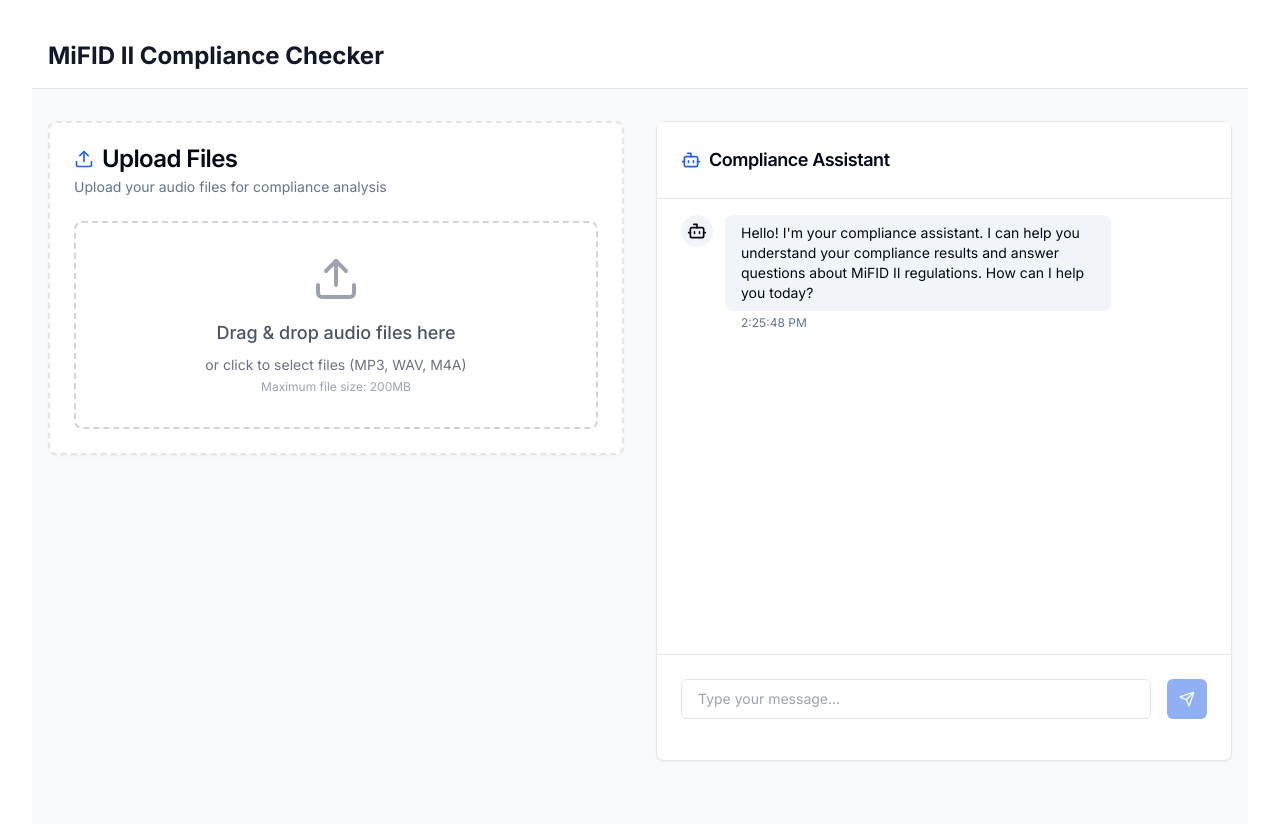
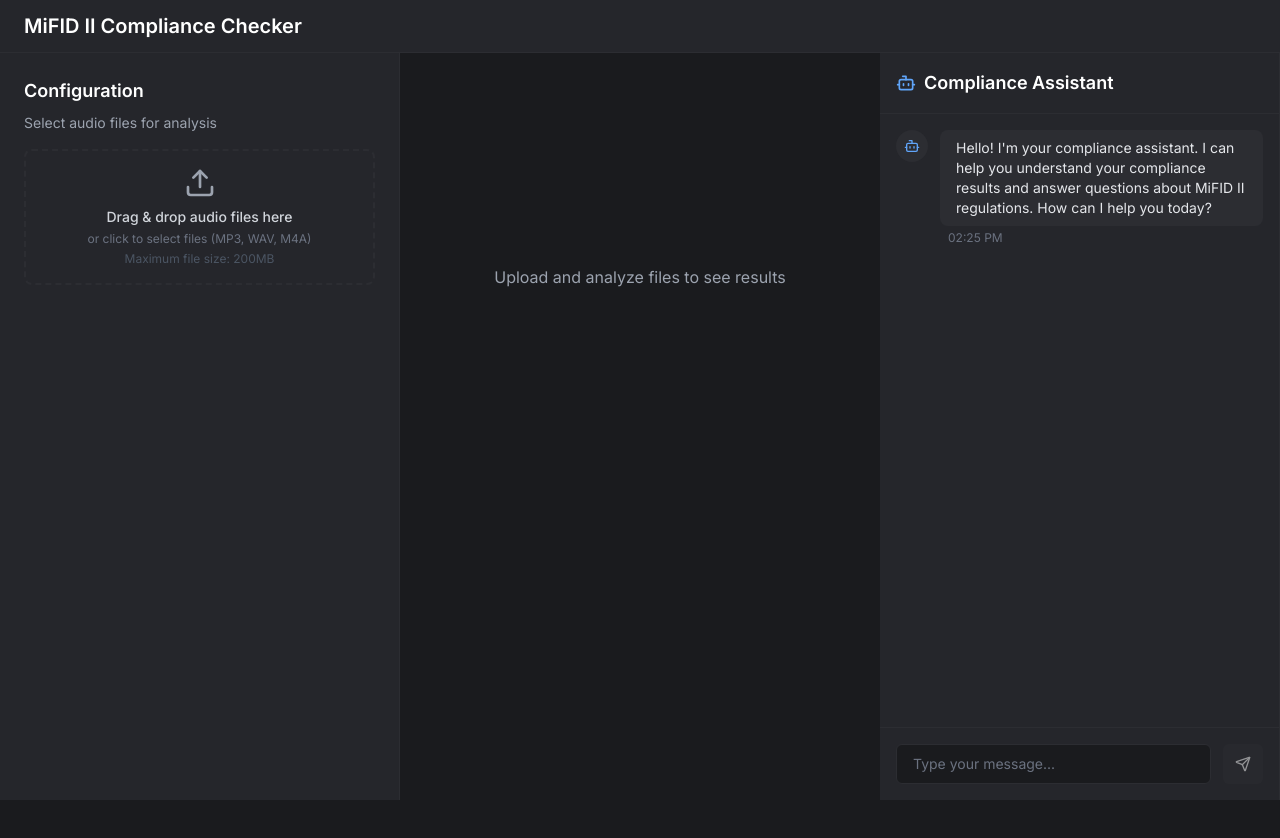
Before and after one commit to sage9705/compliance-checker-frontend, a Next.js app: page / in a window 1280 px wide. Shown: the top 838 px of the page. After the commit the page ends 800 px from the top, so only its background shows below. Built offline with nearby package versions, Linux system fonts and the light colour scheme.

Commit message:
update styling and layout

```diff
--- a/app/layout.tsx
+++ b/app/layout.tsx
@@ -15,15 +15,8 @@ export default function RootLayout({
 }) {
   return (
     <html lang="en" className="h-full">
-      <body className={`${inter.className} h-full`}>
-        <div className="min-h-full">
-          {/* Main Content */}
-          <main className="py-6">
-            <div className="mx-auto max-w-screen-2xl px-4 sm:px-6 lg:px-8">
-              {children}
-            </div>
-          </main>
-        </div>
+      <body className={`${inter.className} h-full bg-[#1A1B1E] text-white antialiased`}>
+        {children}
       </body>
     </html>
   );
--- a/app/page.tsx
+++ b/app/page.tsx
@@ -6,12 +6,11 @@ import ComplianceResult from '@/components/ComplianceResult';
 import ErrorBoundary from '@/components/ErrorBoundary';
 import { Button } from '@/components/ui/button';
 import { Progress } from '@/components/ui/progress';
-import { Download, Upload } from 'lucide-react';
+import { Download, FileText } from 'lucide-react';
 import { Alert, AlertDescription } from '@/components/ui/alert';
 import { FileWithPath } from 'react-dropzone';
-import { Card, CardContent, CardHeader, CardTitle, CardDescription } from '@/components/ui/card';
+import { formatFileSize } from '@/lib/fileSize';
 import ChatInterface from '@/components/ChatInterface';
-import { Tooltip, TooltipContent, TooltipProvider } from '@/components/ui/tooltip';
 
 
 interface ComplianceData {
@@ -167,66 +166,59 @@ export default function Home() {
   };
 
   return (
-    <div className="min-h-screen bg-gray-50">
-      <nav className="bg-white border-b">
-        <div className="container mx-auto px-4 py-4">
-          <div className="flex items-center justify-between">
-            <h1 className="text-2xl font-bold text-gray-900">
-              MiFID II Compliance Checker
-            </h1>
-            <TooltipProvider>
-              <Tooltip>
-                {/* <TooltipTrigger asChild>
-                  <Button variant="outline" size="icon">
-                    <HelpCircle className="h-5 w-5" />
-                  </Button>
-                </TooltipTrigger> */}
-                <TooltipContent>
-                  <p>Upload audio files for MiFID II compliance analysis</p>
-                </TooltipContent>
-              </Tooltip>
-            </TooltipProvider>
-          </div>
-        </div>
+    <div className="h-screen flex flex-col bg-[#25262B] text-white">
+      {/* Top Navigation */}
+      <nav className="bg-[#25262B] border-b border-[#2C2D32] px-4 sm:px-6 py-3 flex-none">
+        <h1 className="text-xl font-semibold">MiFID II Compliance Checker</h1>
       </nav>
 
-      <main className="container mx-auto px-4 py-8">
-        <div className="grid grid-cols-1 lg:grid-cols-2 gap-8">
-          {/* Left Column - File Processing */}
-          <div className="space-y-6">
-            <Card className="border-2 border-dashed">
-              <CardHeader>
-                <CardTitle className="flex items-center gap-2">
-                  <Upload className="h-5 w-5 text-primary" />
-                  Upload Files
-                </CardTitle>
-                <CardDescription>
-                  Upload your audio files for compliance analysis
-                </CardDescription>
-              </CardHeader>
-              <CardContent>
+      {/* Main Content */}
+      <div className="flex flex-col lg:flex-row flex-1 overflow-hidden">
+        {/* Left Panel - File Selection */}
+        <div className="w-full lg:w-[400px] flex-none border-b lg:border-b-0 lg:border-r border-[#2C2D32] bg-[#25262B]">
+          <div className="p-4 sm:p-6 space-y-4 sm:space-y-6">
+            <div>
+              <h2 className="text-lg font-semibold mb-2">Configuration</h2>
+              <p className="text-sm text-gray-400 mb-4">
+                Select audio files for analysis
+              </p>
+
               <ErrorBoundary>
                 <FileUpload onFileSelect={handleFileSelect} />
               </ErrorBoundary>
+            </div>
 
             {files.length > 0 && (
-                  <div className="mt-6">
+              <div className="space-y-4">
+                <div className="bg-[#2C2D32] rounded-lg p-4">
+                  <h3 className="text-sm font-medium mb-2">Selected Files</h3>
+                  <div className="space-y-2">
+                    {files.map((file, index) => (
+                      <div key={index} className="flex items-center text-sm">
+                        <FileText className="w-4 h-4 mr-2 text-blue-400" />
+                        <span className="truncate flex-1">{file.name}</span>
+                        <span className="text-gray-400 ml-2">
+                          {formatFileSize(file.size / 1024)}
+                        </span>
+                      </div>
+                    ))}
+                  </div>
+                </div>
+
                 <Button
                   onClick={processFiles}
                   disabled={processing}
-                      className="w-full"
+                  className="w-full truncate bg-blue-600 hover:bg-blue-700"
                 >
                   {processing
-                        ? `Processing ${currentFile || '...'}`
+                    ? `Processing...`
                     : `Analyze ${files.length} File${files.length !== 1 ? 's' : ''}`}
                 </Button>
-                  </div>
-                )}
 
                 {processing && (
-                  <div className="mt-4">
-                    <Progress value={progress} className="w-full" />
-                    <p className="text-sm text-center mt-2 text-gray-500">
+                  <div>
+                    <Progress value={progress} className="mb-2" />
+                    <p className="text-sm text-center text-gray-400">
                       {Math.round(progress)}% Complete
                       {currentFile && (
                         <span className="block text-xs mt-1">
@@ -236,13 +228,18 @@ export default function Home() {
                     </p>
                   </div>
                 )}
-              </CardContent>
-            </Card>
+              </div>
+            )}
+          </div>
+        </div>
 
+        {/* Right Panel - Results */}
+        <div className="flex-1 bg-[#1A1B1E] overflow-y-auto">
+          <div className="p-4 sm:p-6">
             {errors.length > 0 && (
-              <div className="space-y-2">
+              <div className="space-y-2 mb-6">
                 {errors.map((error, index) => (
-                  <Alert key={index} variant="destructive">
+                  <Alert key={index} variant="destructive" className="bg-red-900/20 border-red-900">
                     <AlertDescription>
                       <div className="font-medium">{error.fileName}</div>
                       <div className="text-sm">{error.error}</div>
@@ -256,38 +253,42 @@ export default function Home() {
             )}
 
             {results.length > 0 && (
-              <Card>
-                <CardHeader className="flex flex-row items-center justify-between space-y-0 pb-4">
-                  <CardTitle className="text-xl">
+              <div>
+                <div className="flex flex-col sm:flex-row justify-between items-start sm:items-center gap-4 mb-6">
+                  <h2 className="text-xl font-semibold">
                     Analysis Results ({results.length} of {files.length})
-                  </CardTitle>
+                  </h2>
                   <Button
-                    variant="outline"
                     onClick={downloadCSV}
                     disabled={processing}
-                    className="ml-auto"
+                    className="w-full sm:w-auto bg-[#2C2D32] hover:bg-[#383A3F] text-gray-300 border-none transition-colors"
                   >
                     <Download className="w-4 h-4 mr-2" />
-                    Export CSV
+                    Export Results
                   </Button>
-                </CardHeader>
-                <CardContent className="space-y-4">
+                </div>
+
+                <div className="space-y-4">
                   {results.map((result, index) => (
                     <ErrorBoundary key={`${result.filename}-${index}`}>
-                      <ComplianceResult result={result} />
+                      <ComplianceResult result={result} darkMode />
                     </ErrorBoundary>
                   ))}
-                </CardContent>
-              </Card>
+                </div>
+              </div>
+            )}
+
+            {!results.length && !errors.length && (
+              <div className="flex items-center justify-center min-h-[200px] lg:min-h-[400px] text-gray-400">
+                <p>Upload and analyze files to see results</p>
+              </div>
             )}
           </div>
-
-          {/* Right Column - Chat Interface */}
-          <div className="lg:h-[calc(100vh-10rem)] sticky top-8">
+        </div>
+        <div className="w-full lg:w-[400px] flex-none border-b lg:border-b-0 lg:border-r border-[#2C2D32] bg-[#25262B]">
           <ChatInterface />
         </div>
       </div>
-      </main>
     </div>
   );
 }
--- a/components/ChatInterface.tsx
+++ b/components/ChatInterface.tsx
@@ -1,7 +1,6 @@
 import React, { useState, useRef, useEffect } from 'react';
-import { Card, CardContent, CardHeader, CardTitle } from '@/components/ui/card';
 import { Button } from '@/components/ui/button';
-import { Send, Bot, User } from 'lucide-react';
+import { Send, Bot, User, Loader2 } from 'lucide-react';
 
 interface Message {
     content: string;
@@ -67,16 +66,18 @@ const ChatInterface = () => {
     };
 
     return (
-        <Card className="h-full">
-            <CardHeader className="border-b bg-card px-6">
+        <div className="flex flex-col h-full">
+            {/* Header */}
+            <div className="border-b border-[#2C2D32] p-4">
                 <div className="flex items-center gap-2">
-                    <Bot className="h-5 w-5 text-primary" />
-                    <CardTitle className="text-lg font-semibold">Compliance Assistant</CardTitle>
+                    <Bot className="h-5 w-5 text-blue-400" />
+                    <h2 className="text-lg font-semibold text-white">Compliance Assistant</h2>
                 </div>
-            </CardHeader>
-            <CardContent className="p-0 flex flex-col h-[calc(100vh-16rem)]">
+            </div>
+
             {/* Messages Area */}
-                <div className="flex-1 overflow-y-auto px-6 py-4 space-y-6">
+            <div className="flex-1 overflow-y-auto">
+                <div className="space-y-6 p-4">
                     {messages.map((message, index) => (
                         <div
                             key={index}
@@ -84,53 +85,73 @@ const ChatInterface = () => {
                                 }`}
                         >
                             <div className={`flex h-8 w-8 shrink-0 select-none items-center justify-center rounded-full ${message.role === 'user'
-                                ? 'bg-primary text-primary-foreground'
-                                : 'bg-muted'
+                                ? 'bg-blue-600'
+                                : 'bg-[#2C2D32]'
                                 }`}>
                                 {message.role === 'user'
-                                    ? <User className="h-5 w-5" />
-                                    : <Bot className="h-5 w-5" />
+                                    ? <User className="h-4 w-4 text-white" />
+                                    : <Bot className="h-4 w-4 text-blue-400" />
                                 }
                             </div>
                             <div className={`flex flex-col gap-1 ${message.role === 'user' ? 'items-end' : ''
                                 }`}>
-                                <div className={`rounded-lg px-4 py-2 max-w-[80%] ${message.role === 'user'
-                                    ? 'bg-primary text-primary-foreground'
-                                    : 'bg-muted'
+                                <div className={`rounded-lg px-4 py-2 text-sm max-w-[100%] ${message.role === 'user'
+                                    ? 'bg-blue-600 text-white'
+                                    : 'bg-[#2C2D32] text-gray-200'
                                     }`}>
-                                    <p className="text-sm">{message.content}</p>
+                                    {message.content}
                                 </div>
-                                <span className="text-xs text-muted-foreground px-4">
-                                    {message.timestamp.toLocaleTimeString()}
+                                <span className="text-xs text-gray-500 px-2">
+                                    {message.timestamp.toLocaleTimeString([], {
+                                        hour: '2-digit',
+                                        minute: '2-digit'
+                                    })}
                                 </span>
                             </div>
                         </div>
                     ))}
+                    {isLoading && (
+                        <div className="flex items-start gap-3">
+                            <div className="flex h-8 w-8 shrink-0 items-center justify-center rounded-full bg-[#2C2D32]">
+                                <Bot className="h-4 w-4 text-blue-400" />
+                            </div>
+                            <div className="flex items-center gap-2 rounded-lg bg-[#2C2D32] px-4 py-2 text-sm text-gray-200">
+                                <Loader2 className="h-4 w-4 animate-spin text-blue-400" />
+                                <span>Thinking...</span>
+                            </div>
+                        </div>
+                    )}
                     <div ref={messagesEndRef} />
+                </div>
             </div>
 
             {/* Input Area */}
-                <div className="border-t bg-background p-6">
-                    <form onSubmit={handleSubmit} className="flex gap-4">
+            <div className="border-t border-[#2C2D32] p-4">
+                <form onSubmit={handleSubmit} className="flex gap-3">
                     <input
                         type="text"
                         value={inputMessage}
                         onChange={(e) => setInputMessage(e.target.value)}
                         placeholder="Type your message..."
-                            className="flex-1 rounded-md border bg-background px-4 py-2 text-sm focus:outline-none focus:ring-2 focus:ring-primary"
+                        className="flex-1 rounded-md bg-[#1A1B1E] border border-[#2C2D32] px-4 py-2 text-sm text-white
+                                 placeholder:text-gray-500 focus:outline-none focus:ring-1 focus:ring-blue-500"
                         disabled={isLoading}
                     />
                     <Button
                         type="submit"
                         disabled={isLoading || !inputMessage.trim()}
                         size="icon"
+                        className="bg-[#2C2D32] hover:bg-[#383A3F] text-white"
                     >
+                        {isLoading ? (
+                            <Loader2 className="h-4 w-4 animate-spin" />
+                        ) : (
                             <Send className="h-4 w-4" />
+                        )}
                     </Button>
                 </form>
             </div>
-            </CardContent>
-        </Card>
+        </div>
     );
 };
 
--- a/components/FileUpload.tsx
+++ b/components/FileUpload.tsx
@@ -33,32 +33,34 @@ const FileUpload: React.FC<FileUploadProps> = ({
 
     return (
         <ErrorBoundary>
-            <div className="w-full max-w-3xl mx-auto">
+            <div className="w-full">
                 <div
                     {...getRootProps()}
-                    className={`border-2 border-dashed rounded-lg p-8 text-center cursor-pointer transition-colors
-          ${isDragActive ? 'border-blue-500 bg-blue-50' : 'border-gray-300 hover:border-gray-400'}`}
+                    className={`border-2 border-dashed rounded-lg p-4 text-center cursor-pointer transition-colors
+                    ${isDragActive
+                            ? 'border-blue-500 bg-blue-500/10'
+                            : 'border-[#2C2D32] hover:border-blue-500/50'}`}
                 >
                     <input {...getInputProps()} />
-                    <Upload className="w-12 h-12 mx-auto mb-4 text-gray-400" />
-                    <p className="text-lg font-medium text-gray-600">
+                    <Upload className="w-8 h-8 mx-auto mb-2 text-gray-400" />
+                    <p className="text-sm font-medium text-gray-300">
                         {isDragActive ? 'Drop the files here' : 'Drag & drop audio files here'}
                     </p>
-                    <p className="mt-2 text-sm text-gray-500">
+                    <p className="mt-1 text-xs text-gray-500">
                         or click to select files (MP3, WAV, M4A)
                     </p>
-                    <p className="mt-1 text-xs text-gray-400">
+                    <p className="mt-1 text-xs text-gray-600">
                         Maximum file size: {Math.round(maxSize / 1024 / 1024)}MB
                     </p>
                 </div>
 
                 {fileRejections.length > 0 && (
                     <ErrorBoundary>
-                        <Alert variant="destructive" className="mt-4">
+                        <Alert variant="destructive" className="mt-4 bg-red-900/20 border-red-900">
                             <AlertCircle className="h-4 w-4" />
                             <AlertDescription>
                                 {fileRejections.map(({ file, errors }: FileRejection) => (
-                                    <div key={file.name}>
+                                    <div key={file.name} className="text-sm">
                                         {file.name}: {errors.map(e => e.message).join(', ')}
                                     </div>
                                 ))}
```
Also changed, not shown: components/ComplianceResult.tsx (+140 -34 lines). Lines whose indentation alone changed are shown as unchanged.
